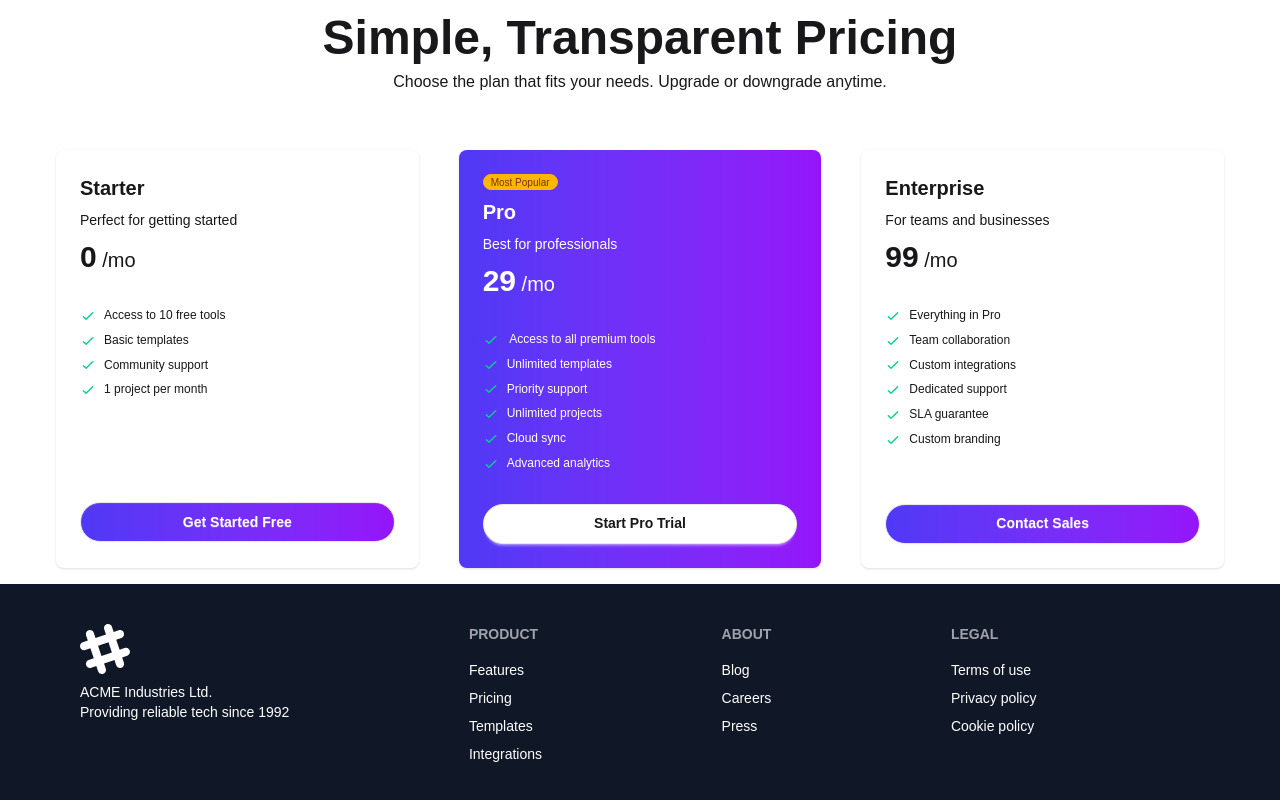
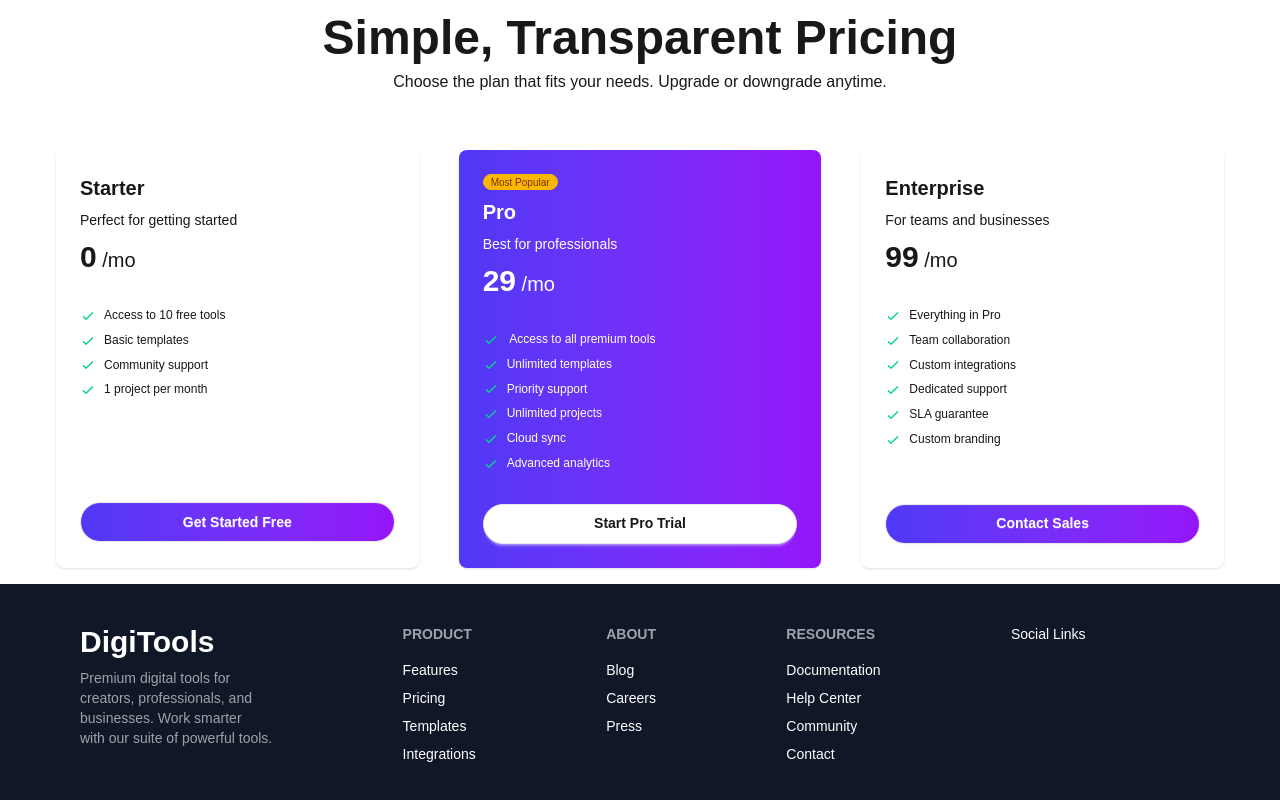
Before and after one commit to SadmanIbneSalim/DigiTools-01, a React (Vite) app: page / in a window 1280 px wide. Shown: the part 3220-4020 px from the top of the page. Built offline with nearby package versions, Linux system fonts and the light colour scheme.

Commit message:
footer added

```diff
--- a/src/components/Footer.jsx
+++ b/src/components/Footer.jsx
@@ -5,21 +5,9 @@ const Footer = () => {
         <div className='bg-[#101727]' >
             <footer className="footer max-w-300 sm:footer-horizontal  p-10 text-white mx-auto">
   <aside>
-    <svg
-      width="50"
-      height="50"
-      viewBox="0 0 24 24"
-      xmlns="http://www.w3.org/2000/svg"
-      fillRule="evenodd"
-      clipRule="evenodd"
-      className="fill-current">
-      <path
-        d="M22.672 15.226l-2.432.811.841 2.515c.33 1.019-.209 2.127-1.23 2.456-1.15.325-2.148-.321-2.463-1.226l-.84-2.518-5.013 1.677.84 2.517c.391 1.203-.434 2.542-1.831 2.542-.88 0-1.601-.564-1.86-1.314l-.842-2.516-2.431.809c-1.135.328-2.145-.317-2.463-1.229-.329-1.018.211-2.127 1.231-2.456l2.432-.809-1.621-4.823-2.432.808c-1.355.384-2.558-.59-2.558-1.839 0-.817.509-1.582 1.327-1.846l2.433-.809-.842-2.515c-.33-1.02.211-2.129 1.232-2.458 1.02-.329 2.13.209 2.461 1.229l.842 2.515 5.011-1.677-.839-2.517c-.403-1.238.484-2.553 1.843-2.553.819 0 1.585.509 1.85 1.326l.841 2.517 2.431-.81c1.02-.33 2.131.211 2.461 1.229.332 1.018-.21 2.126-1.23 2.456l-2.433.809 1.622 4.823 2.433-.809c1.242-.401 2.557.484 2.557 1.838 0 .819-.51 1.583-1.328 1.847m-8.992-6.428l-5.01 1.675 1.619 4.828 5.011-1.674-1.62-4.829z"></path>
-    </svg>
-    <p>
-      ACME Industries Ltd.
-      <br />
-      Providing reliable tech since 1992
+    <h1 className='text-3xl font-bold' >DigiTools</h1>
+    <p className='text-white/60' >
+      Premium digital tools for <br /> creators, professionals, and <br />businesses. Work smarter <br />    with our suite of powerful tools.
     </p>
   </aside>
   <nav>
@@ -36,11 +24,17 @@ const Footer = () => {
     <a className="link link-hover">Press </a>
   </nav>
   <nav>
-    <h6 className="footer-title">Legal</h6>
-    <a className="link link-hover">Terms of use</a>
-    <a className="link link-hover">Privacy policy</a>
-    <a className="link link-hover">Cookie policy</a>
+    <h6 className="footer-title">Resources</h6>
+    <a className="link link-hover">Documentation</a>
+    <a className="link link-hover">Help Center</a>
+    <a className="link link-hover">Community</a>
+    <a className="link link-hover">Contact</a>
   </nav>
+  <div>
+    <p>Social Links</p>
+
+  </div>
+
 </footer>
 
         </div>
```
